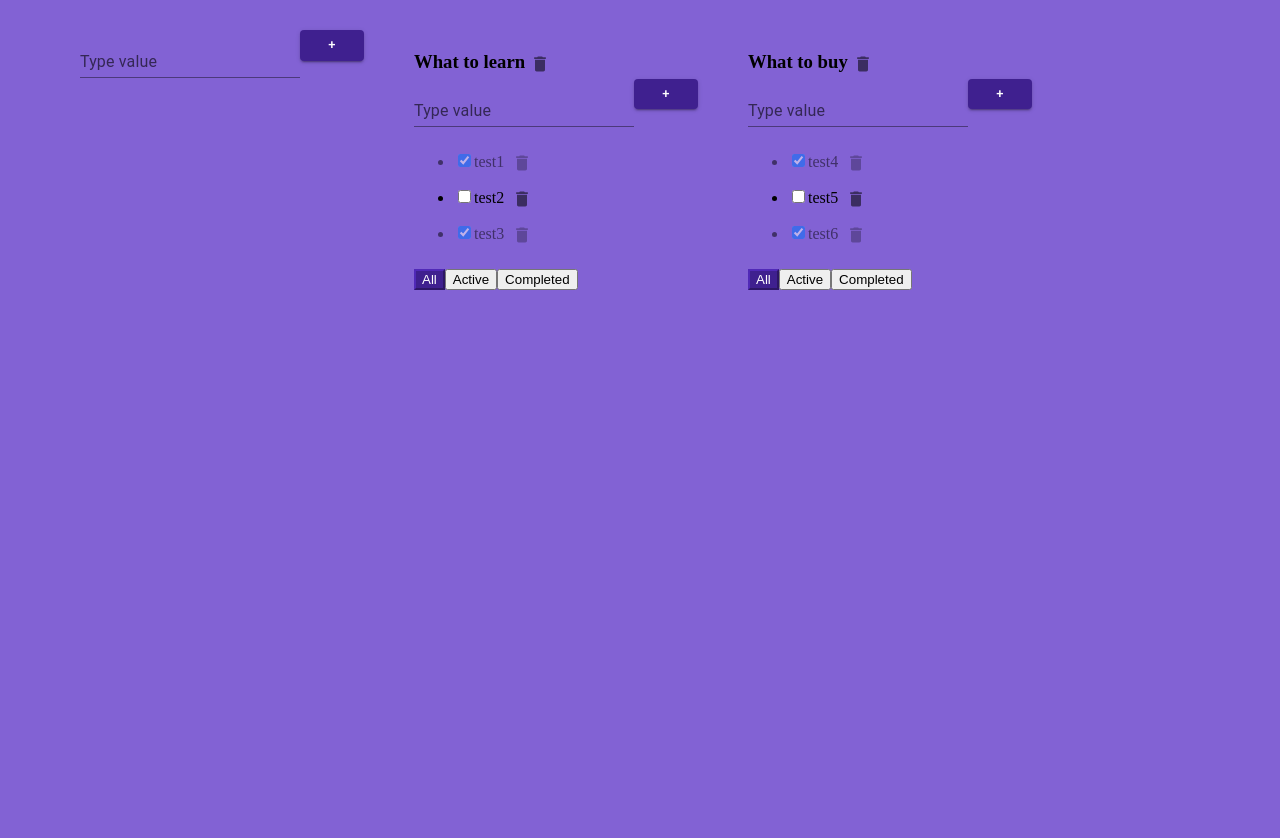
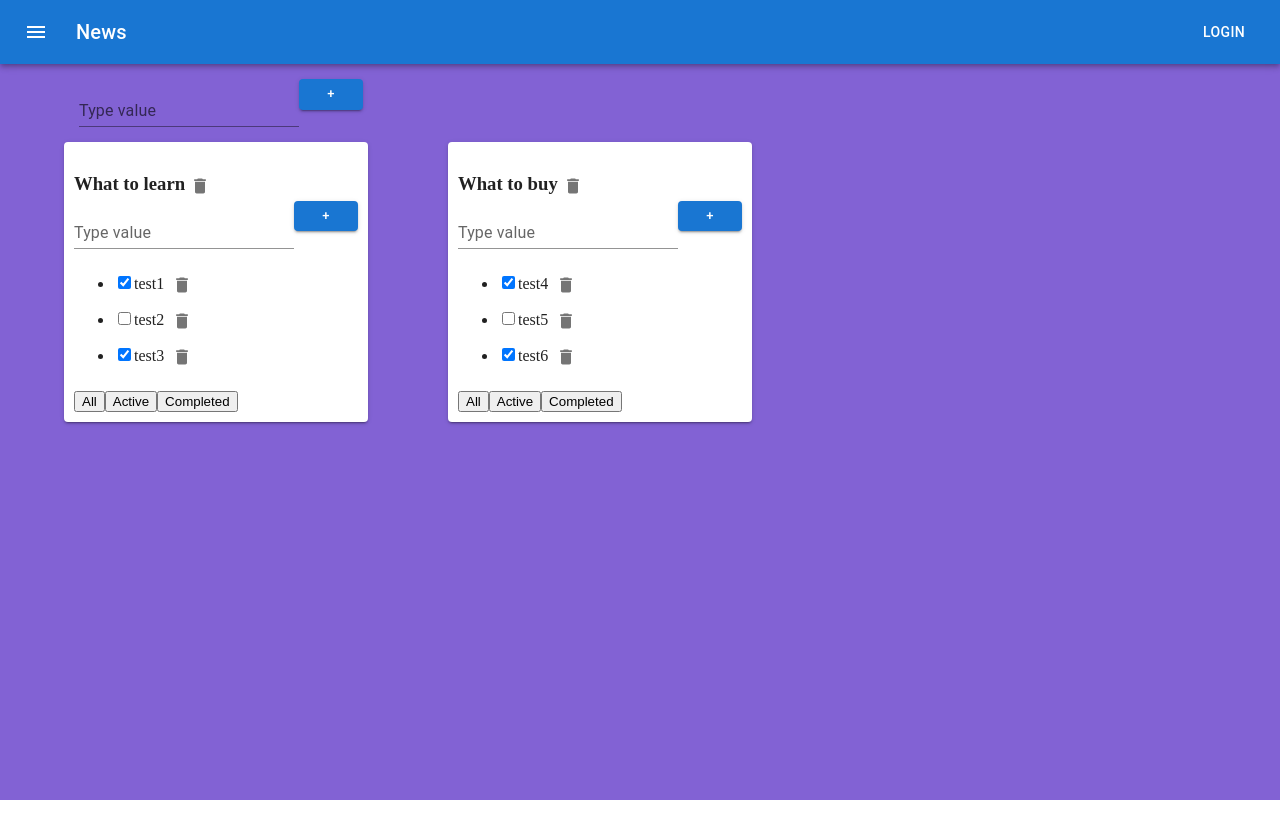
Before and after one commit to makarchuk92/Todo-Trello-, a React (Create React App) app: page / in a window 1280 px wide. Shown: the top 838 px of the page. After the commit the page ends 800 px from the top, so only its background shows below. Built offline with nearby package versions, Linux system fonts and the light colour scheme.

Commit message:
Added a navbar to the App component and other styles

```diff
--- a/package.json
+++ b/package.json
@@ -5,7 +5,7 @@
   "dependencies": {
     "@emotion/react": "^11.11.3",
     "@emotion/styled": "^11.11.0",
-    "@mui/icons-material": "^5.15.7",
+    "@mui/icons-material": "^5.15.10",
     "@mui/material": "^5.15.7",
     "@reduxjs/toolkit": "^1.9.7",
     "@testing-library/jest-dom": "^5.14.1",
--- a/src/App.css
+++ b/src/App.css
@@ -2,16 +2,13 @@
   margin: 0;
 }
 
-.App {
+ .App {
   background: #8262d4;
   height: 100vh;
-  padding: 30px;
-  display: flex;
+
 }
 
-.App>div {
-  margin-left: 50px;
-}
+/*
 
 
 .Task {
@@ -37,4 +34,4 @@
 
 .is-done {
   opacity: 50%;
-}
+} */
--- a/src/App.tsx
+++ b/src/App.tsx
@@ -4,6 +4,8 @@
 import { v1 } from 'uuid';
 import AddItemForm from './Components/AddItemForm';
 import TodoList from './Components/TodoList/TodoList';
+import { AppBar, Box, Button, Container, Grid, IconButton, Paper, Toolbar, Typography } from '@mui/material';
+import MenuIcon from '@mui/icons-material/Menu';
 
 
 
@@ -55,7 +57,7 @@
     const newTodos = [newTodo, ...newTask]
     task[todoListId] = newTodos
 
-    setTask({...task})
+    setTask({ ...task })
 
   }
 
@@ -63,7 +65,7 @@
     const newTask = task[todoListId]
     const filterTask = newTask.filter(prev => prev.id != id)
     task[todoListId] = filterTask
-    setTask({...task})
+    setTask({ ...task })
   }
 
   const changeFilter = (value: FilterValuesType, todoListId: string) => {
@@ -79,7 +81,7 @@
     const newTasks = newTask.find(t => t.id === taskId)
     if (newTasks) {
       newTasks.isDone = isDone
-      setTask({...task})
+      setTask({ ...task })
     }
   }
 
@@ -90,7 +92,7 @@
 
   const changeTodoListTitle = (id: string, newTitle: string) => {
     const todoList = todoLists.find(t => t.id === id)
-    if(todoList) {
+    if (todoList) {
       todoList.title = newTitle
       setTodoLists([...todoLists])
     }
@@ -103,7 +105,7 @@
       filter: 'all'
     }
     setTodoLists([newTodoList, ...todoLists])
-    setTask({...task, [newTodoList.id]: []})
+    setTask({ ...task, [newTodoList.id]: [] })
   }
 
   const changeTaskTitle = (taskId: string, newTitle: string, todoListId: string) => {
@@ -111,14 +113,37 @@
     const newTasks = newTask.find(t => t.id === taskId)
     if (newTasks) {
       newTasks.title = newTitle
-      setTask({...task})
+      setTask({ ...task })
     }
   }
 
 
   return (
     <div className="App">
+      <Box sx={{ flexGrow: 1 }}>
+        <AppBar position="static" >
+          <Toolbar>
+            <IconButton
+              size="large"
+              edge="start"
+              color="inherit"
+              aria-label="menu"
+              sx={{ mr: 2 }}
+            >
+              <MenuIcon />
+            </IconButton>
+            <Typography variant="h6" component="div" sx={{ flexGrow: 1 }}>
+              News
+            </Typography>
+            <Button color="inherit">Login</Button>
+          </Toolbar>
+        </AppBar>
+      </Box>
+      <Container fixed>
+        <Grid container style={{padding: "15px"}}>
           <AddItemForm addItem={addTodoList} />
+        </Grid>
+        <Grid container spacing={10}>
           {todoLists.map((todo) => {
             let taskForTodo = task[todo.id]
             if (todo.filter === 'completed') {
@@ -127,12 +152,17 @@
             if (todo.filter === 'active') {
               taskForTodo = taskForTodo.filter(t => t.isDone === false)
             }
-        return <Todo title={todo.title}
+            return <Grid item>
+              <Paper elevation={2} style={{padding: "10px"}}>
+                <Todo title={todo.title}
                   key={todo.id} id={todo.id} removeTodoList={removeTodoList} changeTaskTitle={changeTaskTitle} changeTodoListTitle={changeTodoListTitle}
                   tasks={taskForTodo} removeTodo={removeTodo} changeFilter={changeFilter} addTodo={addTodo} changeCheckStatus={changeCheckStatus} filter={todo.filter}
                 />
+              </Paper>
+            </Grid>
           })}
-
+         </Grid>
+      </Container>
     </div>
   );
 }
```
Also changed, not shown: 1 other file (tests, documents, lock files or other folders). Lines whose indentation alone changed are shown as unchanged.
